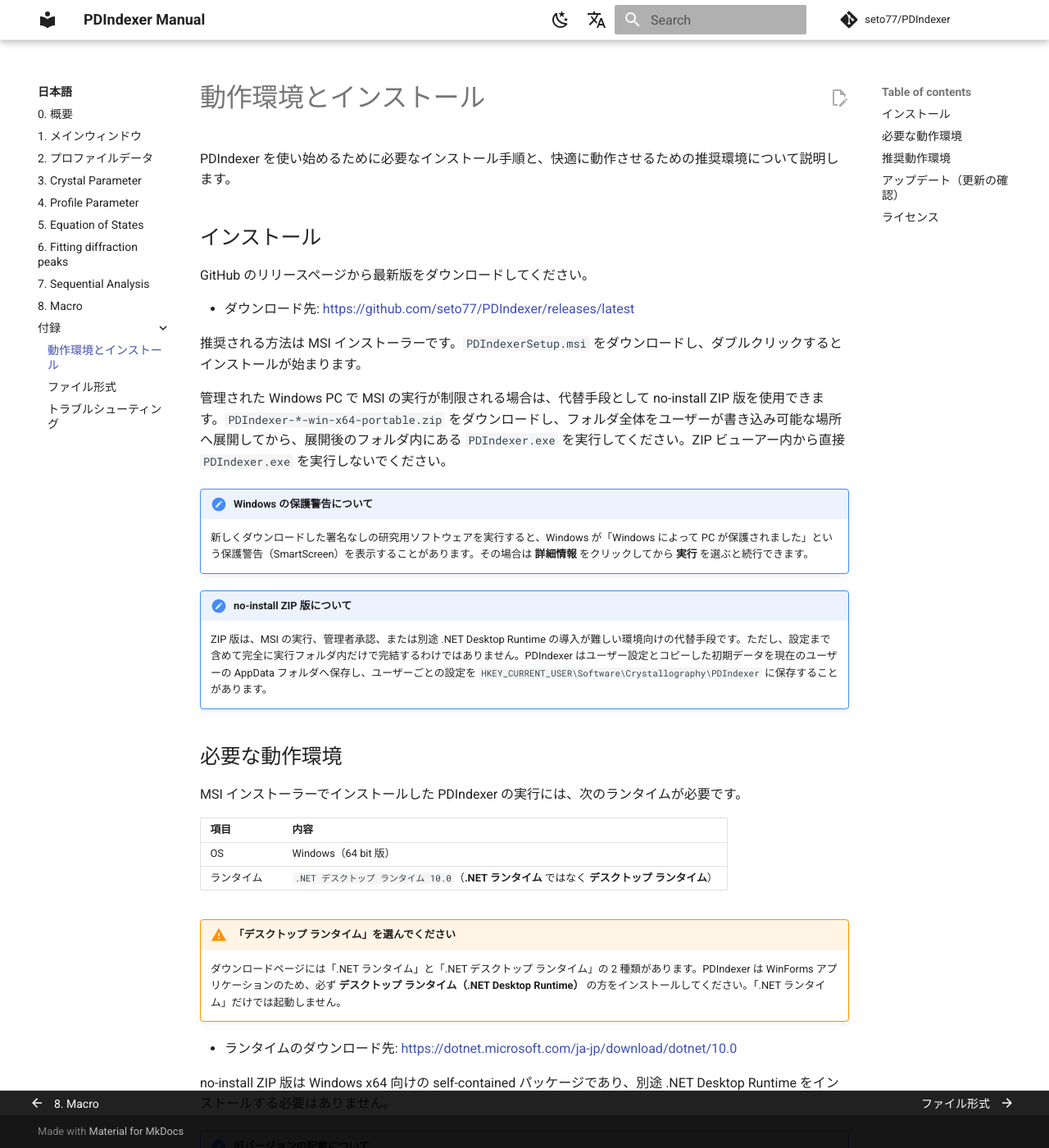
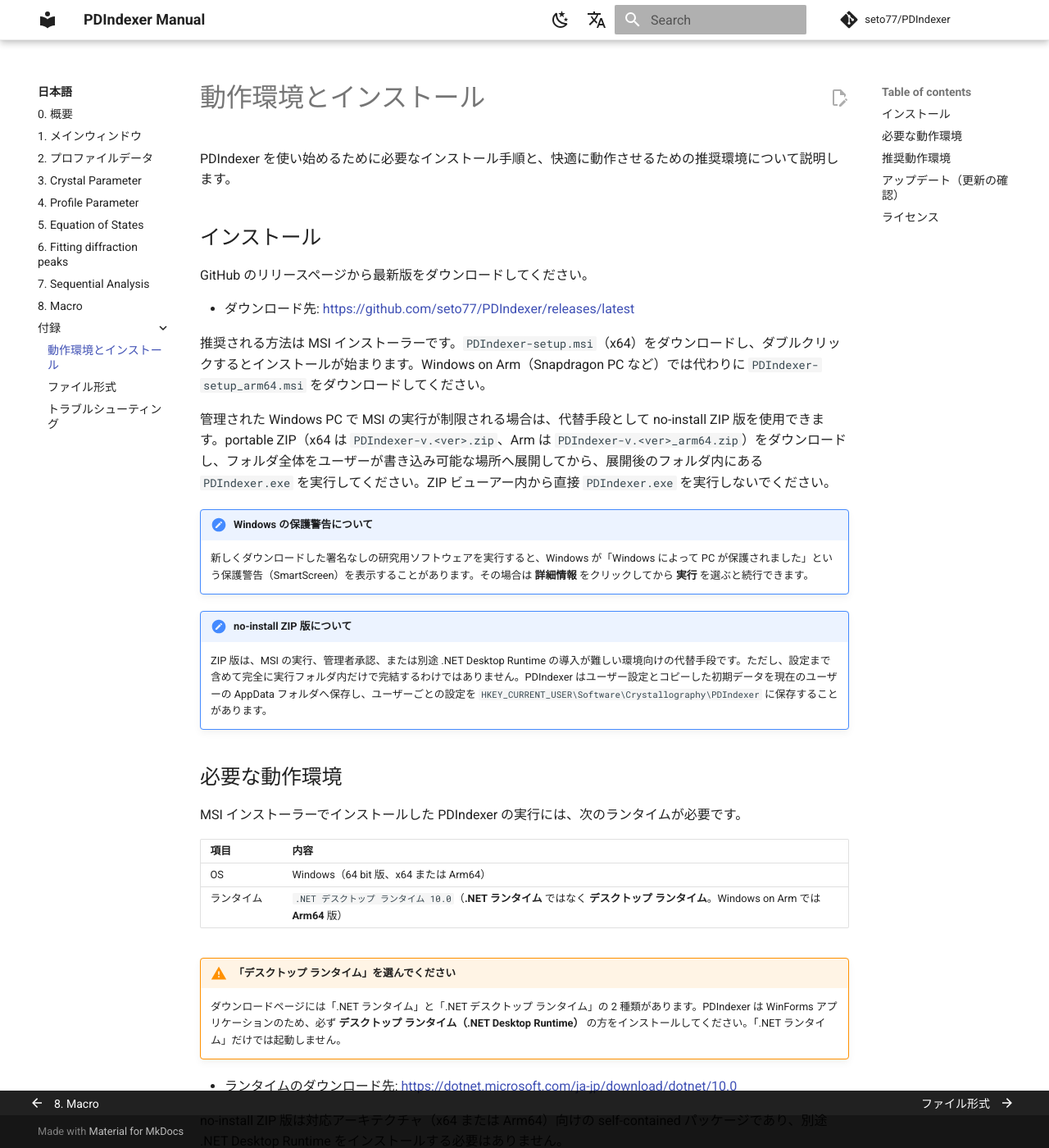
Before and after one commit to seto77/PDIndexer, an MkDocs documentation site: the page built from docs/src/ja/appendix/runtime-and-installation.md, in a window 1280 px wide and 1400 px high. Shown: the whole window at 82% size. Built offline with MkDocs 1.6.1 and Material for MkDocs 9.7.7, drawn with Linux system fonts in a browser that asks for light colours; comment, search, counter and statistics services are not loaded.

Commit message:
docs: recommend PDIndexer-setup.msi and document Windows on Arm (Phase C-6)
Update the install docs for the WiX/arm64 era:
- recommend PDIndexer-setup.msi (the WiX main asset) instead of the legacy
  PDIndexerSetup.msi name (the legacy same-byte copy is still published for
  older clients' auto-update, so existing links keep working).
- add the Windows on Arm option: PDIndexer-setup_arm64.msi and the
  PDIndexer-v.<ver>_arm64.zip portable, and note the Arm64 build of the
  .NET 10 Desktop Runtime is required there.
- fix the stale portable ZIP name in README, en, and ja.

Co-Authored-By: Claude Opus 4.8 (1M context) <noreply@anthropic.com>

```diff
--- a/docs/src/ja/appendix/runtime-and-installation.md
+++ b/docs/src/ja/appendix/runtime-and-installation.md
@@ -9,9 +9,9 @@ GitHub のリリースページから最新版をダウンロードしてくだ
 
 - ダウンロード先: <https://github.com/seto77/PDIndexer/releases/latest>
 
-推奨される方法は MSI インストーラーです。`PDIndexerSetup.msi` をダウンロードし、ダブルクリックするとインストールが始まります。
+推奨される方法は MSI インストーラーです。`PDIndexer-setup.msi`（x64）をダウンロードし、ダブルクリックするとインストールが始まります。Windows on Arm（Snapdragon PC など）では代わりに `PDIndexer-setup_arm64.msi` をダウンロードしてください。 <!-- 260625Cl WiX 資産名 + arm64 -->
 
-管理された Windows PC で MSI の実行が制限される場合は、代替手段として no-install ZIP 版を使用できます。`PDIndexer-*-win-x64-portable.zip` をダウンロードし、フォルダ全体をユーザーが書き込み可能な場所へ展開してから、展開後のフォルダ内にある `PDIndexer.exe` を実行してください。ZIP ビューアー内から直接 `PDIndexer.exe` を実行しないでください。 <!-- 260601Ch -->
+管理された Windows PC で MSI の実行が制限される場合は、代替手段として no-install ZIP 版を使用できます。portable ZIP（x64 は `PDIndexer-v.<ver>.zip`、Arm は `PDIndexer-v.<ver>_arm64.zip`）をダウンロードし、フォルダ全体をユーザーが書き込み可能な場所へ展開してから、展開後のフォルダ内にある `PDIndexer.exe` を実行してください。ZIP ビューアー内から直接 `PDIndexer.exe` を実行しないでください。 <!-- 260601Ch / 260625Cl -->
 
 !!! note "Windows の保護警告について"
     新しくダウンロードした署名なしの研究用ソフトウェアを実行すると、Windows が「Windows によって PC が保護されました」という保護警告（SmartScreen）を表示することがあります。その場合は **詳細情報** をクリックしてから **実行** を選ぶと続行できます。
@@ -25,15 +25,15 @@ MSI インストーラーでインストールした PDIndexer の実行には
 
 | 項目 | 内容 |
 | --- | --- |
-| OS | Windows（64 bit 版） |
-| ランタイム | `.NET デスクトップ ランタイム 10.0`（**.NET ランタイム** ではなく **デスクトップ ランタイム**） |
+| OS | Windows（64 bit 版、x64 または Arm64） |
+| ランタイム | `.NET デスクトップ ランタイム 10.0`（**.NET ランタイム** ではなく **デスクトップ ランタイム**。Windows on Arm では **Arm64** 版） |
 
 !!! warning "「デスクトップ ランタイム」を選んでください"
     ダウンロードページには「.NET ランタイム」と「.NET デスクトップ ランタイム」の 2 種類があります。PDIndexer は WinForms アプリケーションのため、必ず **デスクトップ ランタイム（.NET Desktop Runtime）** の方をインストールしてください。「.NET ランタイム」だけでは起動しません。
 
 - ランタイムのダウンロード先: <https://dotnet.microsoft.com/ja-jp/download/dotnet/10.0>
 
-no-install ZIP 版は Windows x64 向けの self-contained パッケージであり、別途 .NET Desktop Runtime をインストールする必要はありません。 <!-- 260601Ch -->
+no-install ZIP 版は対応アーキテクチャ（x64 または Arm64）向けの self-contained パッケージであり、別途 .NET Desktop Runtime をインストールする必要はありません。 <!-- 260601Ch / 260625Cl arm64 -->
 
 !!! note "旧バージョンの記載について"
     旧マニュアル（docx）には「.NET Desktop Runtime 6.0 以上」と記載されていますが、現在の PDIndexer は **.NET 10.0** を必要とします。最新版の要件に従ってください。
```
Also changed, not shown: docs/src/en/appendix/runtime-and-installation.md (+5 -5 lines), README.md.
